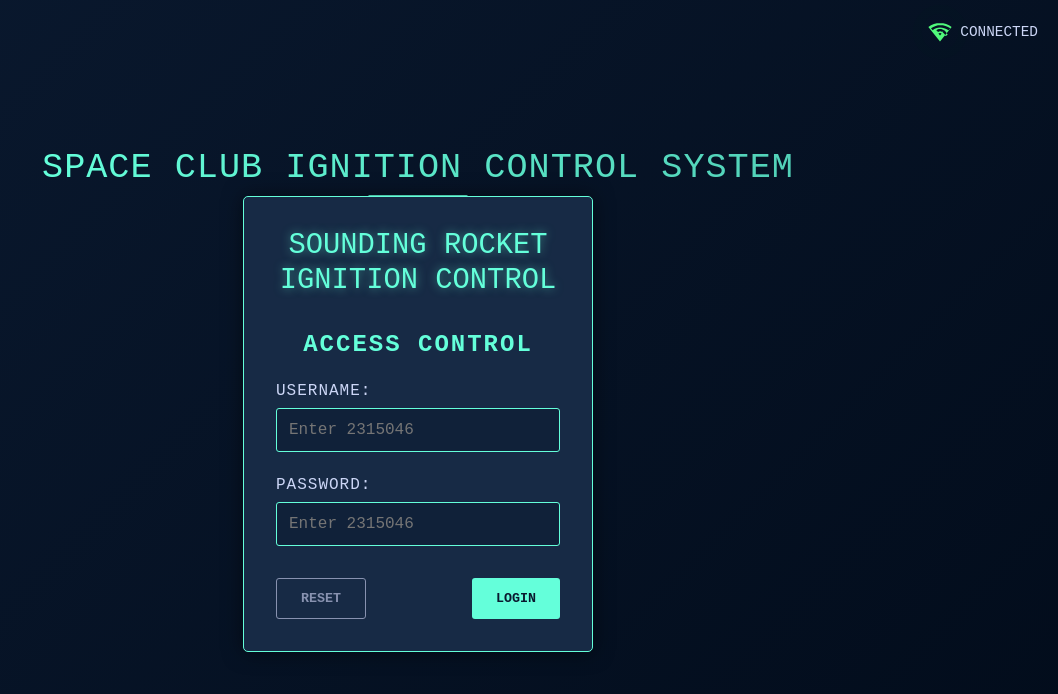
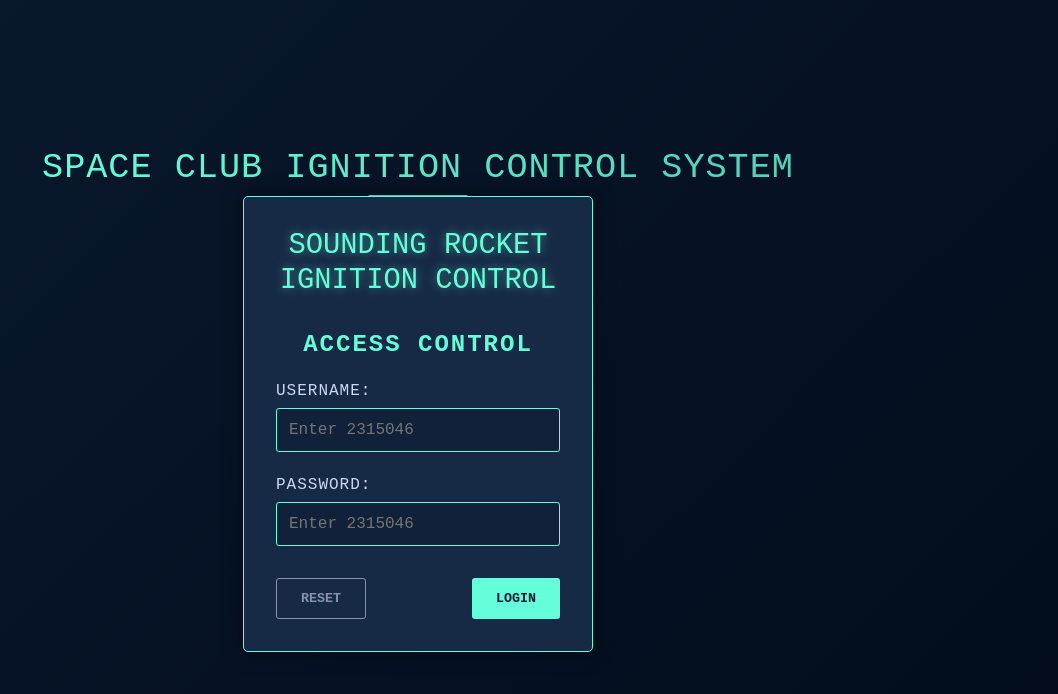
Before and after one commit to SamarthMesha/3KM-Eklavya-Ignition-System-Space-Club, a plain HTML site: page index.html in a window 1280 px wide. Shown: the whole page, without its empty margins (222-1280 px from the left). Drawn offline with Linux system fonts and the light colour scheme.

Commit message:
Update index.html

```diff
--- a/index.html
+++ b/index.html
@@ -7,16 +7,6 @@
     <link rel="stylesheet" href="styles.css">
 </head>
 <body>
-    <!-- WiFi Status Indicator -->
-    <div class="wifi-status" id="wifiStatus">
-        <div class="wifi-icon connected" id="wifiIcon">
-            <svg viewBox="0 0 24 24">
-                <path class="wifi-wave" d="M12 3C7.79 3 3.7 4.41.38 7H.36C4.24 11.83 8.13 16.66 12 21.5 15.89 16.66 19.77 11.83 23.64 7c-3.31-2.59-7.41-4-11.64-4m0 2c3.87 0 7.36 1.27 10.3 3.3l-1.7 2.06C17.33 8.48 14.8 7.5 12 7.5c-2.8 0-5.33.98-7.3 2.86L3 8.3C5.95 6.27 9.5 5 12 5m3.7 4.8c1.65 1.34 3.02 3.01 3.98 4.95l-1.8 1.35c-.8-1.5-1.91-2.89-3.18-3.9L15.7 9.8M12 9c1.4 0 2.69.5 3.71 1.3l-1.46 1.77c-.6-.5-1.33-.77-2.08-.77-.75 0-1.48.27-2.08.77L8.29 10.3C9.31 9.5 10.6 9 12 9m0 4c.61 0 1.17.22 1.61.6l-1.61 1.95-1.61-1.95c.44-.38 1-.6 1.61-.6z"></path>
-            </svg>
-        </div>
-        <span class="wifi-text connected" id="wifiText">CONNECTED</span>
-    </div>
-
     <!-- Refresh Warning Notification -->
     <div class="refresh-warning" id="refreshWarning">
         <div class="access-title">COUNTDOWN ACTIVE</div>
```
